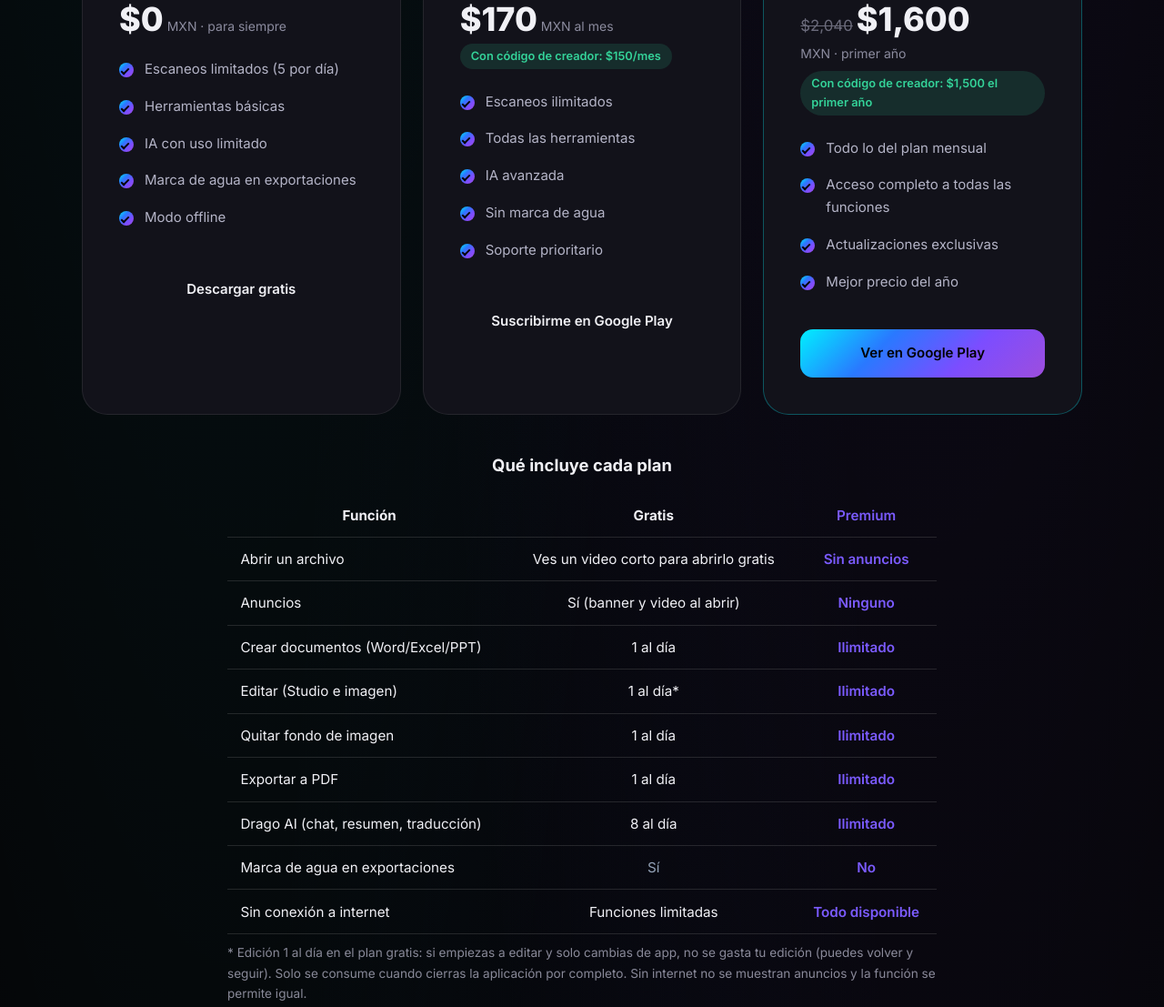
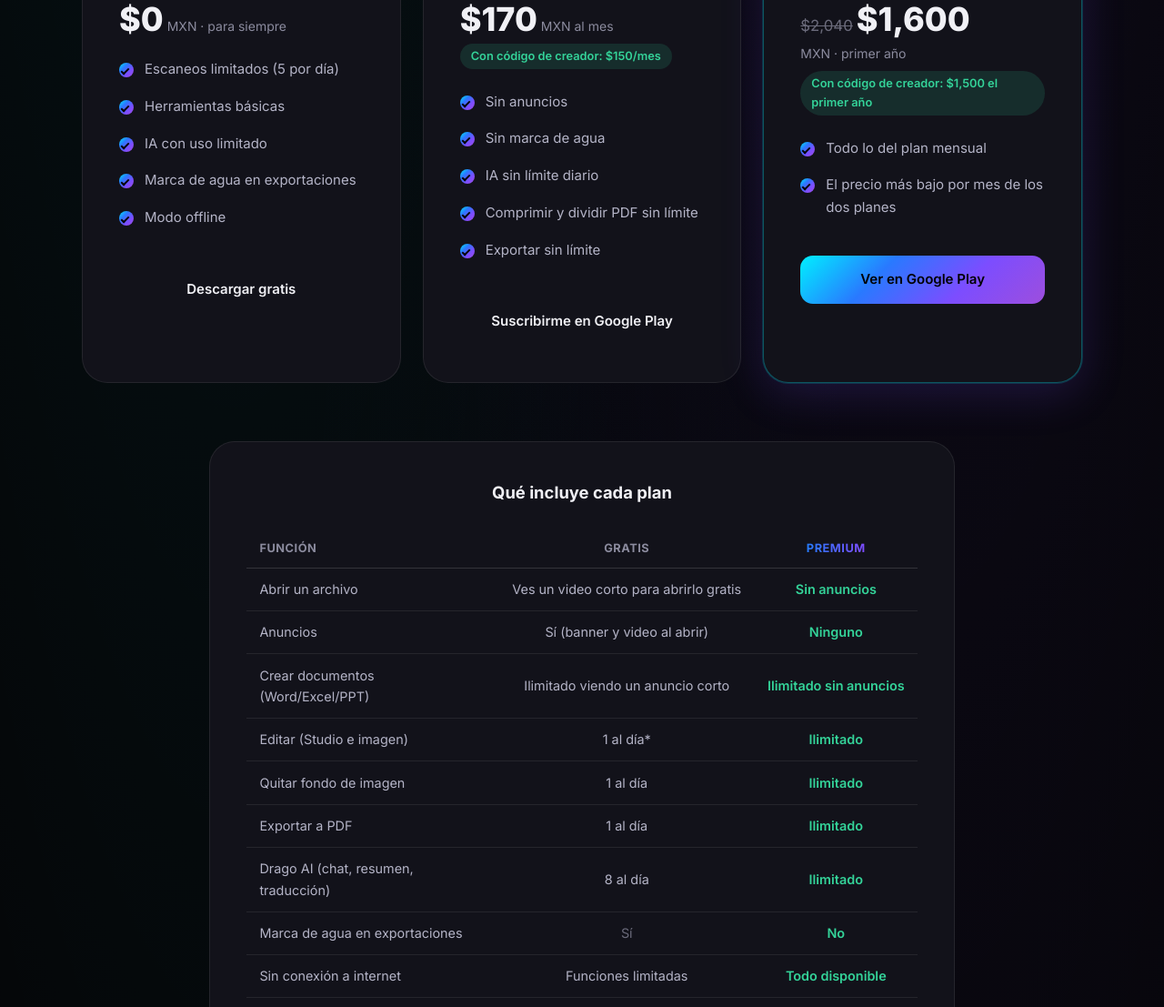
Before and after one commit to dragodocsacceso/dragodocs-privacy, a website: page index.html in a window 1280 px wide. Shown: the part 4650-5757 px from the top of the page at 91% size. Drawn offline with Linux system fonts and the light colour scheme.

Commit message:
Corrige beneficios Premium que ya no eran ciertos y mejora el diseno de la comparativa
La tarjeta de precios prometia soporte prioritario, actualizaciones exclusivas,
"todas las herramientas" e IA avanzada -- ninguno existe en la app (mismo motor de
IA para todos, herramientas ya gratis, sin cola de soporte). La fila "Crear
documentos: 1 al dia" tampoco reflejaba el cambio a ilimitado via anuncios.
Comparativa Gratis vs Premium ahora en tarjeta de cristal con mejor jerarquia.

```diff
--- a/assets/css/style.css
+++ b/assets/css/style.css
@@ -1033,6 +1033,96 @@ p {
   transform: rotate(45deg);
 }
 
+.premium-card-featured {
+  box-shadow: 0 0 0 1px rgba(0, 240, 255, 0.15), 0 12px 48px rgba(124, 77, 255, 0.18);
+}
+
+.premium-card-featured:hover {
+  box-shadow: 0 0 0 1px rgba(0, 240, 255, 0.25), 0 16px 56px rgba(124, 77, 255, 0.26);
+}
+
+/* Comparativa Gratis vs Premium */
+.plan-compare-wrap {
+  margin: var(--space-2xl) auto 0;
+  max-width: 820px;
+  padding: var(--space-xl);
+  border-radius: var(--radius-xl);
+  overflow-x: auto;
+}
+
+.plan-compare-caption {
+  text-align: center;
+  font-weight: 700;
+  font-size: 1.15rem;
+  margin-bottom: var(--space-lg);
+  color: var(--color-text);
+}
+
+.plan-compare {
+  width: 100%;
+  min-width: 560px;
+  border-collapse: collapse;
+  font-size: 0.9rem;
+}
+
+.plan-compare thead th {
+  padding: 0.7rem 0.9rem;
+  text-align: center;
+  font-weight: 700;
+  font-size: 0.8rem;
+  text-transform: uppercase;
+  letter-spacing: 0.04em;
+  color: var(--color-text-muted);
+  border-bottom: 1px solid var(--color-border-strong);
+}
+
+.plan-compare thead th:first-child {
+  text-align: left;
+}
+
+.plan-compare th:nth-child(3) {
+  background: var(--gradient-text);
+  -webkit-background-clip: text;
+  -webkit-text-fill-color: transparent;
+  background-clip: text;
+}
+
+.plan-compare tbody tr {
+  transition: background var(--transition-base);
+}
+
+.plan-compare tbody tr:hover {
+  background: rgba(255, 255, 255, 0.03);
+}
+
+.plan-compare td {
+  padding: 0.7rem 0.9rem;
+  text-align: left;
+  color: var(--color-text-secondary);
+  border-bottom: 1px solid var(--color-border);
+}
+
+.plan-compare tbody td:nth-child(2),
+.plan-compare tbody td:nth-child(3) {
+  text-align: center;
+  white-space: nowrap;
+}
+
+.plan-compare .ok {
+  color: #34d399;
+  font-weight: 600;
+}
+
+.plan-compare .no {
+  color: var(--color-text-dim);
+}
+
+.plan-compare-note {
+  font-size: 0.85rem;
+  opacity: 0.75;
+  margin-top: var(--space-md);
+}
+
 /* ---------------------------------------------------------
    Security Section
    --------------------------------------------------------- */
--- a/index.html
+++ b/index.html
@@ -389,17 +389,17 @@
               <span class="premium-price-save">Con código de creador: $150/mes</span>
             </div>
             <ul class="premium-card-list">
-              <li>Escaneos ilimitados</li>
-              <li>Todas las herramientas</li>
-              <li>IA avanzada</li>
+              <li>Sin anuncios</li>
               <li>Sin marca de agua</li>
-              <li>Soporte prioritario</li>
+              <li>IA sin límite diario</li>
+              <li>Comprimir y dividir PDF sin límite</li>
+              <li>Exportar sin límite</li>
             </ul>
             <a href="https://play.google.com/store/apps/details?id=com.dragodocs.app" target="_blank" rel="noopener noreferrer" class="btn btn-secondary btn-block">Suscribirme en Google Play</a>
           </article>
 
           <article class="premium-card premium-card-featured glass scroll-reveal">
-            <div class="premium-card-badge">Más popular</div>
+            <div class="premium-card-badge">★ Más popular</div>
             <div class="premium-card-header">
               <h3 class="premium-card-title">Premium Anual</h3>
               <p class="premium-card-subtitle">El mejor precio del año</p>
@@ -412,9 +412,7 @@
             </div>
             <ul class="premium-card-list">
               <li>Todo lo del plan mensual</li>
-              <li>Acceso completo a todas las funciones</li>
-              <li>Actualizaciones exclusivas</li>
-              <li>Mejor precio del año</li>
+              <li>El precio más bajo por mes de los dos planes</li>
             </ul>
             <a href="https://play.google.com/store/apps/details?id=com.dragodocs.app" target="_blank" rel="noopener noreferrer" class="btn btn-primary btn-block">Ver en Google Play</a>
           </article>
@@ -422,28 +420,16 @@
         </div>
 
         <!-- Comparativa Gratis vs Premium -->
-        <div class="plan-compare-wrap scroll-reveal">
-          <style>
-            .plan-compare-wrap { margin: 2.5rem auto 0; max-width: 780px; overflow-x: auto; }
-            .plan-compare { width: 100%; border-collapse: collapse; font-size: 0.95rem; }
-            .plan-compare caption { text-align: center; font-weight: 700; font-size: 1.15rem; margin-bottom: 1rem; }
-            .plan-compare th, .plan-compare td { padding: 0.7rem 0.9rem; text-align: left; border-bottom: 1px solid rgba(128,128,128,0.25); }
-            .plan-compare thead th { text-align: center; font-weight: 700; }
-            .plan-compare tbody td:nth-child(2), .plan-compare tbody td:nth-child(3) { text-align: center; white-space: nowrap; }
-            .plan-compare th:nth-child(3), .plan-compare td:nth-child(3) { color: #7b5bff; font-weight: 600; }
-            .plan-compare .ok { color: #22c55e; font-weight: 700; }
-            .plan-compare .no { color: #94a3b8; }
-            .plan-compare-note { font-size: 0.85rem; opacity: 0.75; margin-top: 0.6rem; }
-          </style>
+        <div class="plan-compare-wrap glass scroll-reveal">
+          <p class="plan-compare-caption">Qué incluye cada plan</p>
           <table class="plan-compare">
-            <caption>Qué incluye cada plan</caption>
             <thead>
               <tr><th>Función</th><th>Gratis</th><th>Premium</th></tr>
             </thead>
             <tbody>
               <tr><td>Abrir un archivo</td><td>Ves un video corto para abrirlo gratis</td><td class="ok">Sin anuncios</td></tr>
               <tr><td>Anuncios</td><td>Sí (banner y video al abrir)</td><td class="ok">Ninguno</td></tr>
-              <tr><td>Crear documentos (Word/Excel/PPT)</td><td>1 al día</td><td class="ok">Ilimitado</td></tr>
+              <tr><td>Crear documentos (Word/Excel/PPT)</td><td>Ilimitado viendo un anuncio corto</td><td class="ok">Ilimitado sin anuncios</td></tr>
               <tr><td>Editar (Studio e imagen)</td><td>1 al día*</td><td class="ok">Ilimitado</td></tr>
               <tr><td>Quitar fondo de imagen</td><td>1 al día</td><td class="ok">Ilimitado</td></tr>
               <tr><td>Exportar a PDF</td><td>1 al día</td><td class="ok">Ilimitado</td></tr>
```
